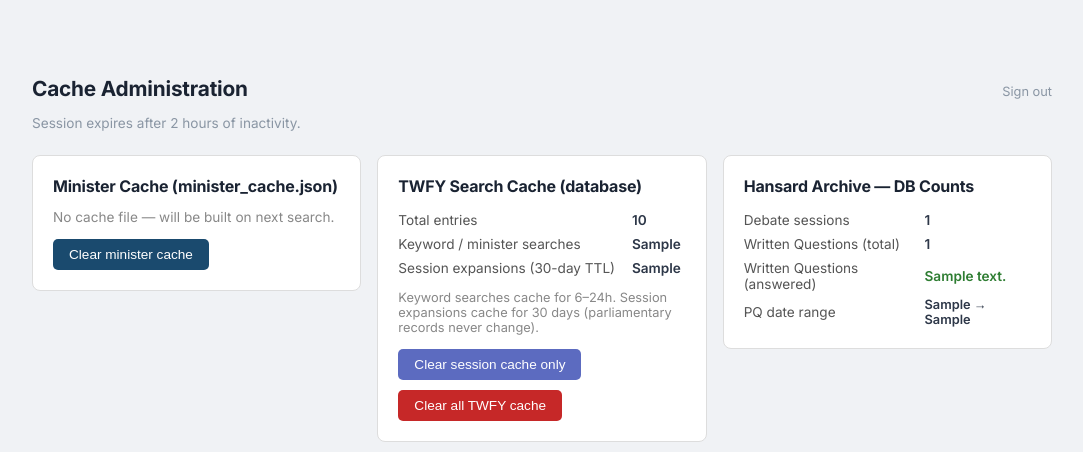
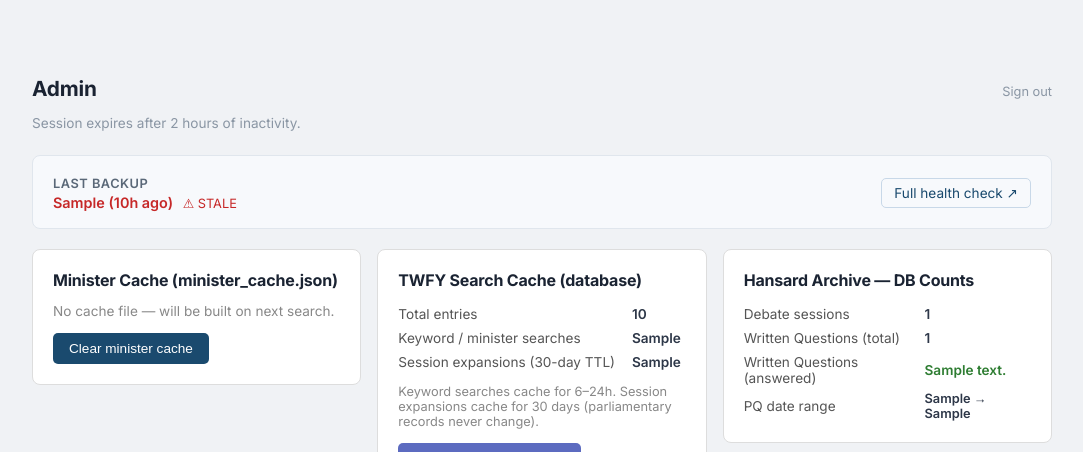
Before and after one commit to markyf801/Westminsterbrief, a Flask app: template templates/admin.html in a window 1280 px wide; the page is wider, and only the part inside the window is pictured. Shown: the part 58-510 px from the top of that part, without its empty margins (98-1181 px from the left). Run offline with Flask 3, Linux system fonts and the light colour scheme; the template is opened without the code that fills it: most values are stand-ins (such as "Sample title", 1, 10 or a date in 2020); some libraries are stand-ins or nearby versions.

Commit message:
UX + health: admin page backup status, /health backup-freshness check
- /health now queries ha_cron_run for backup-r2 service; reports ok/STALE/WARN
- backup_to_r2.py records successful runs into ha_cron_run via psycopg2
- Admin page: title and h2 updated; system status bar added
- Admin page: shows last backup age and link to /health

Co-Authored-By: Claude Sonnet 4.6 <noreply@anthropic.com>

```diff
--- a/flask_app.py
+++ b/flask_app.py
@@ -1927,6 +1927,27 @@ def admin_panel():
     except Exception as e:
         archive_stats['error'] = str(e)
 
+    # --- Backup status ---
+    backup_status = {}
+    try:
+        from hansard_archive.models import HaCronRun as _HaCronRun
+        from sqlalchemy import desc as _desc2
+        last_bk = (_HaCronRun.query
+                   .filter_by(service_name='backup-r2', status='ok')
+                   .order_by(_desc2(_HaCronRun.finished_at))
+                   .first())
+        if last_bk and last_bk.finished_at:
+            age_h = (datetime.utcnow() - last_bk.finished_at).total_seconds() / 3600
+            backup_status = {
+                'last_run': last_bk.finished_at.strftime('%Y-%m-%d %H:%M') + ' UTC',
+                'age_h': round(age_h, 1),
+                'ok': age_h < 26,
+            }
+        else:
+            backup_status = {'last_run': None, 'ok': None}
+    except Exception as e:
+        backup_status = {'error': str(e)}
+
     # Show background ingestion status as the message if no other message and job ran/is running
     if not message and _committee_ingest_status['message']:
         message = _committee_ingest_status['message']
@@ -1941,7 +1962,8 @@ def admin_panel():
                            twfy_keyword=twfy_keyword,
                            member_link_stats=member_link_stats,
                            dir_stats=dir_stats,
-                           archive_stats=archive_stats)
+                           archive_stats=archive_stats,
+                           backup_status=backup_status)
 
 
 # ==========================================
--- a/templates/admin.html
+++ b/templates/admin.html
@@ -1,12 +1,36 @@
 {% extends "base.html" %}
-{% block title %}Cache Admin{% endblock %}
+{% block title %}Admin — Westminster Brief{% endblock %}
 {% block content %}
 <div style="max-width:1100px; margin:40px auto; padding:0 20px;">
   <div style="display:flex; justify-content:space-between; align-items:baseline; margin-bottom:4px;">
-    <h2 style="font-size:1.3rem; margin:0;">Cache Administration</h2>
+    <h2 style="font-size:1.3rem; margin:0;">Admin</h2>
     <a href="/admin/logout" style="font-size:0.8rem; color:#8a96a4; text-decoration:none;">Sign out</a>
   </div>
   <p style="color:#8a96a4; font-size:0.85rem; margin-bottom:24px;">Session expires after 2 hours of inactivity.</p>
+
+  <!-- System status -->
+  <div style="border:1px solid #e0e6ed; border-radius:8px; padding:16px 20px; background:#f7f9fc; margin-bottom:20px; display:flex; align-items:center; gap:24px; flex-wrap:wrap;">
+    <div>
+      <span style="font-size:0.8rem; font-weight:600; color:#5a6878; text-transform:uppercase; letter-spacing:.04em;">Last backup</span><br>
+      {% if backup_status.get('error') %}
+        <span style="color:#c62828; font-size:0.85rem;">Error: {{ backup_status.error }}</span>
+      {% elif backup_status.get('last_run') %}
+        <span style="font-size:0.9rem; font-weight:600; color:{{ '#2e7d32' if backup_status.ok else '#c62828' }};">
+          {{ backup_status.last_run }} ({{ backup_status.age_h }}h ago)
+        </span>
+        {% if not backup_status.ok %}
+          <span style="color:#c62828; font-size:0.8rem; margin-left:6px;">⚠ STALE</span>
+        {% endif %}
+      {% else %}
+        <span style="color:#8a96a4; font-size:0.85rem;">No backup record yet — runs tonight at 03:00 UTC</span>
+      {% endif %}
+    </div>
+    <div style="margin-left:auto;">
+      <a href="/health" target="_blank" style="font-size:0.85rem; color:#1a4a6e; text-decoration:none; border:1px solid #c8d8e8; border-radius:5px; padding:6px 12px;">
+        Full health check ↗
+      </a>
+    </div>
+  </div>
 
   {% if message %}
   <div style="background:#f0faf3; border:1px solid #86efac; border-radius:6px; padding:12px 16px; margin-bottom:20px; font-size:0.9rem; color:#166534;">
```
